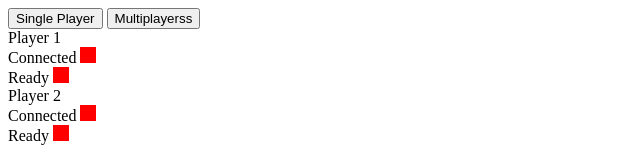
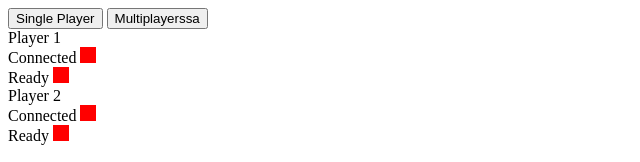
Before and after one commit to omnivera/battleship, a website: page public/index.html in a window 1280 px wide. Shown: the top 162 px of the page, 0-640 px from the left. Drawn offline with nearby package versions, Linux system fonts and the light colour scheme.

Commit message:
Update index.html

```diff
--- a/public/index.html
+++ b/public/index.html
@@ -10,7 +10,7 @@
   <body>
 
     <button id="singlePlayerButton">Single Player</button>
-    <button id="multiPlayerButton">Multiplayerss</button>
+    <button id="multiPlayerButton">Multiplayerssa</button>
 
     <div class="player p1">
       Player 1
```
